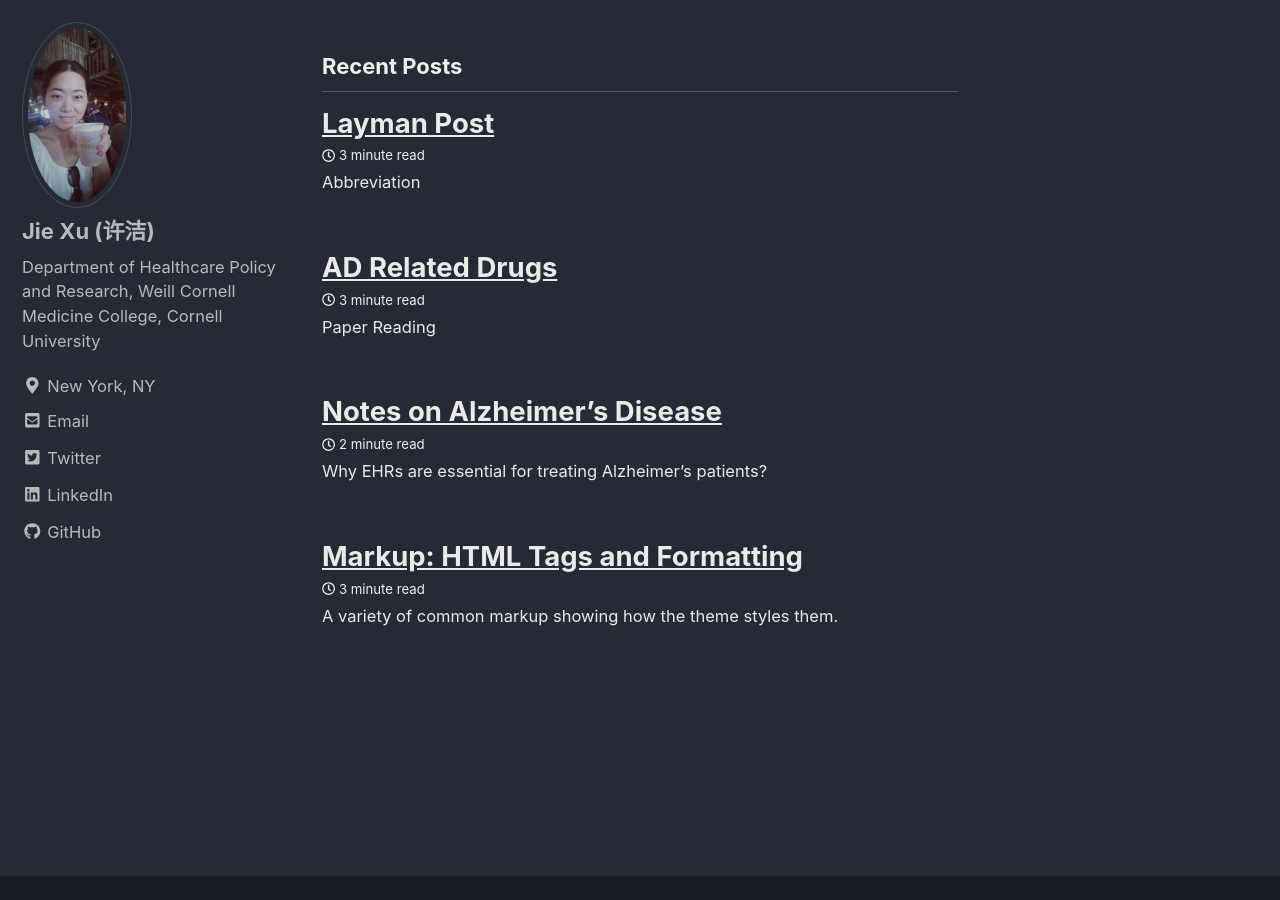
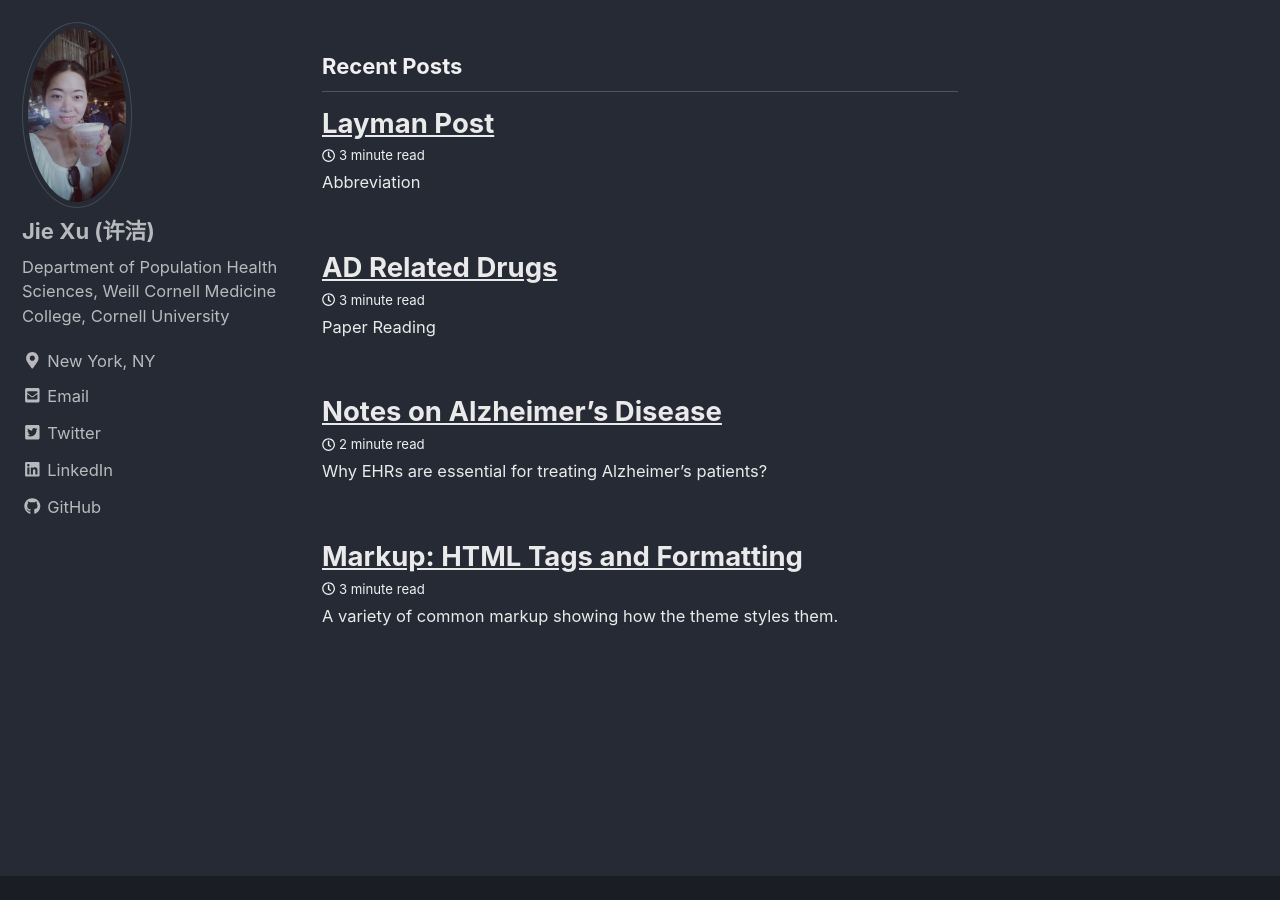
Before and after one commit to jxu1015/jxu1015.github.io, a Jekyll site: the page built from index.html, in a window 1280 px wide and 900 px high, scrolled down 470 px. Built offline with Jekyll 4.4.1, drawn with Linux system fonts in a browser that asks for light colours; nearby versions of some CDN libraries; a script that is not in the unit is left out; the list of posts is cut into pages by our own code.

Commit message:
Update _config.yml

```diff
--- a/_config.yml
+++ b/_config.yml
@@ -102,7 +102,7 @@ analytics:
 author:
   name             : "Jie Xu (许洁)"
   avatar           : "/images/xu.jpg" # path of avatar image, e.g. "/assets/images/bio-photo.jpg"
-  bio              : "Department of Healthcare Policy and Research, Weill Cornell Medicine College, Cornell University"
+  bio              : "Department of Population Health Sciences, Weill Cornell Medicine College, Cornell University"
   location         : "New York, NY"
   email            : "jix4002@med.cornell.edu"
   uri              :
```
